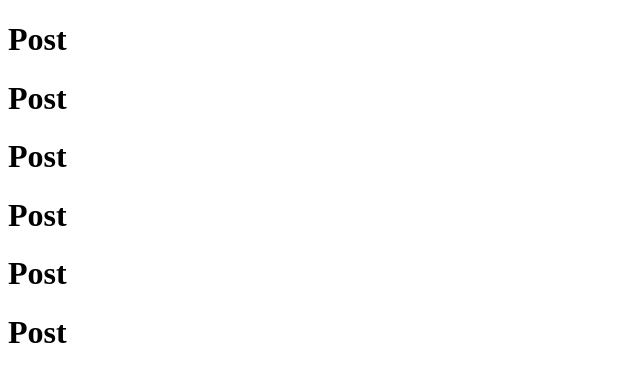
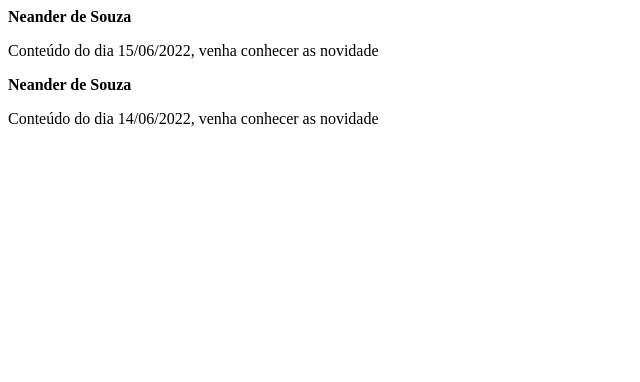
Before and after one commit to neanderdev/ignite-feed-reactjs, a React (Vite) app: page / in a window 1280 px wide. Shown: the top 382 px of the page, without its empty margins (0-640 px from the left). Built offline with nearby package versions, Linux system fonts and the light colour scheme.

Commit message:
Seeing the Property Concept in Component in ReactJS

```diff
--- a/src/App.jsx
+++ b/src/App.jsx
@@ -3,12 +3,14 @@ import { Post } from "./Post";
 export default function App() {
   return (
     <div>
-      <Post />
-      <Post />
-      <Post />
-      <Post />
-      <Post />
-      <Post />
+      <Post
+        author="Neander de Souza"
+        content="Conteúdo do dia 15/06/2022, venha conhecer as novidade"
+      />
+      <Post
+        author="Neander de Souza"
+        content="Conteúdo do dia 14/06/2022, venha conhecer as novidade"
+      />
     </div>
   )
 }
--- a/src/Post.jsx
+++ b/src/Post.jsx
@@ -1,5 +1,8 @@
-export function Post() {
+export function Post(props) {
     return (
-        <h1>Post</h1>
+        <div>
+            <strong>{props.author}</strong>
+            <p>{props.content}</p>
+        </div>
     );
 }
```
